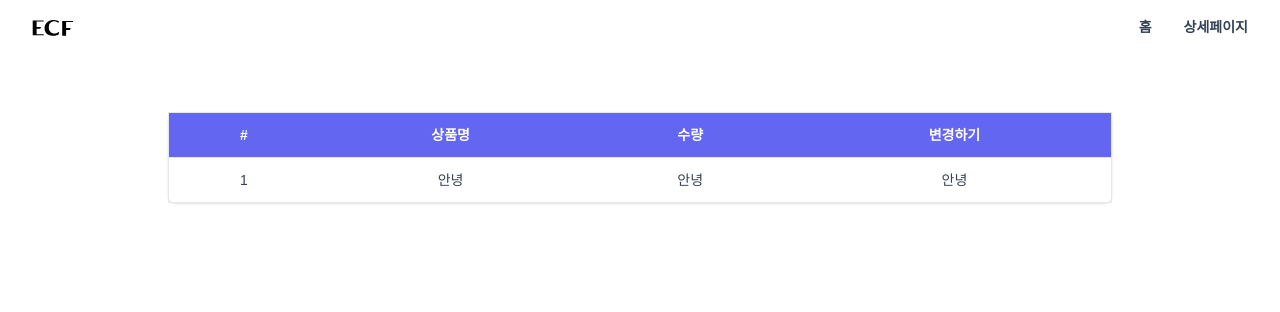
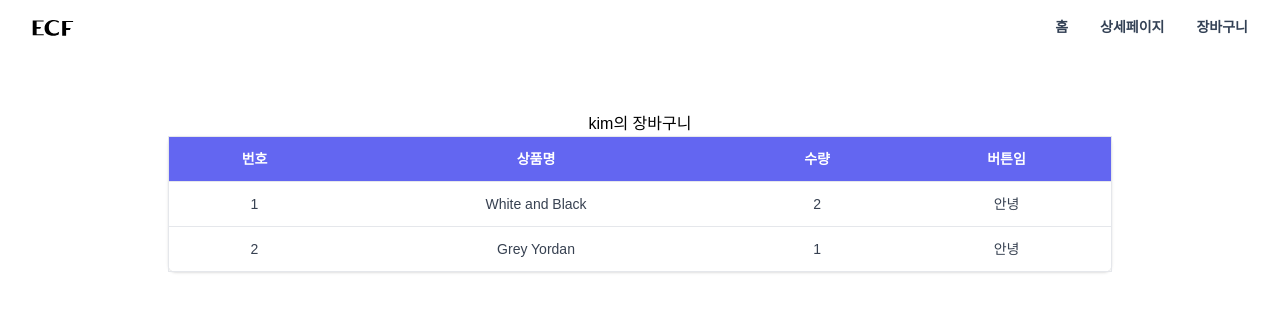
Before and after one commit to sunfivemin/react, a React (Create React App) app in the folder shop/: page /cart in a window 1280 px wide. Shown: the top 312 px of the page. Built offline with nearby package versions, Linux system fonts and the light colour scheme; a web font is replaced by a local one.

Commit message:
🎨 redux 장바구니

```diff
--- a/shop/src/App.js
+++ b/shop/src/App.js
@@ -38,8 +38,14 @@ function App() {
               <span className="sr-only">home page</span>
 
               <svg width="43" height="17" viewBox="0 0 44 18">
-                                <path className="cls-1" d="M0,.48H11.57V1.7H4.12V7.47s4.78-.03,4.78,0-.9,1.83-.9,1.83h-3.88v5.73h7.55v1.24H0V.48Z" />
-                                <polygon className="cls-1" points="42.74 2.18 42.74 .97 31.22 .97 31.22 16.75 32.9 16.75 35.31 16.75 35.35 16.75 35.35 10.46 39.38 10.46 40.23 8.44 35.35 8.44 35.35 2.18 42.74 2.18" />
+                <path
+                  className="cls-1"
+                  d="M0,.48H11.57V1.7H4.12V7.47s4.78-.03,4.78,0-.9,1.83-.9,1.83h-3.88v5.73h7.55v1.24H0V.48Z"
+                />
+                <polygon
+                  className="cls-1"
+                  points="42.74 2.18 42.74 .97 31.22 .97 31.22 16.75 32.9 16.75 35.31 16.75 35.35 16.75 35.35 10.46 39.38 10.46 40.23 8.44 35.35 8.44 35.35 2.18 42.74 2.18"
+                />
                 <path
                   className="cls-1"
                   d="M21.97,16.71c-5.4,.03-9.43-2.57-9.43-8.03,.03-2.89,.98-4.92,3.11-6.59C17.58,.5,19.97-.02,22.58,0c2.38,0,4.37,1.1,5.32,1.68l-.63,1.26c-1.35-1.13-3.16-1.69-4.9-1.71-1.71-.02-3.44,1.05-4.3,2.51-.44,.75-.72,1.57-.85,2.43-.36,2.33-.07,4.88,1.69,6.59,1.02,1,2.4,1.59,3.83,1.63,.33,0,.67,.01,.99-.04,1.82-.3,3.12-1.15,4.25-1.96l-.53,2.92c-1.2,.59-3.02,1.4-5.46,1.4Z"
@@ -61,8 +67,20 @@ function App() {
                       to="/detail/1"
                       onClick={() => {
                         navi("/detail/1");
-                                            }}>
+                      }}
+                    >
                       상세페이지
+                    </Link>
+                  </li>
+                  <li>
+                    <Link
+                      className=" hover:text-sky-900 font-gmarket"
+                      to="/cart"
+                      onClick={() => {
+                        navi("/cart");
+                      }}
+                    >
+                      장바구니
                     </Link>
                   </li>
                 </ul>
@@ -85,7 +103,11 @@ function App() {
               <div className="container pt-10 mx-auto">
                 <div className="flex flex-wrap ">
                   {cloths.map((cloth, index) => (
-                                        <Card key={index} cloth={cloth} image={clothImages[index]} />
+                    <Card
+                      key={index}
+                      cloth={cloth}
+                      image={clothImages[index]}
+                    />
                   ))}
 
                   {/* <img src={process.env.PUBLIC_URL + '/logo192.png'} className="w-full mx-auto h-[24rem] bg-center bg-contain bg-no-repeat" alt="" /> */}
@@ -103,7 +125,8 @@ function App() {
                         console.log("실패함 ㅅㄱ");
                       });
                   }}
-                                    className="inline-flex justify-center px-4 py-3 my-10 text-sm font-semibold text-white rounded-lg bg-slate-900 hover:bg-slate-700">
+                  className="inline-flex justify-center px-4 py-3 my-10 text-sm font-semibold text-white rounded-lg bg-slate-900 hover:bg-slate-700"
+                >
                   더보기
                 </button>
               </div>
@@ -162,7 +185,11 @@ function About() {
 function Card({ cloth, image }) {
   return (
     <div className="w-full px-4 mb-4 md:w-1/3">
-            <img src={image} className="w-full mx-auto h-[24rem] bg-center bg-contain bg-no-repeat" alt={cloth.title} />
+      <img
+        src={image}
+        className="w-full mx-auto h-[24rem] bg-center bg-contain bg-no-repeat"
+        alt={cloth.title}
+      />
       <h4 className="mt-2 text-xl font-bold">{cloth.title}</h4>
       <p className="text-gray-700">{cloth.price}</p>
     </div>
--- a/shop/src/pages/Cart.js
+++ b/shop/src/pages/Cart.js
@@ -1,28 +1,58 @@
-import { useSelector } from "react-redux";
+import { useDispatch, useSelector } from "react-redux";
+import { changeName } from "./../store.js";
 
 function Cart() {
-    let user = useSelector((state) => {
-        return state;
-    });
+  // 필요한 상태만 선택합니다.
+  const user = useSelector((state) => state.user);
+  const cart = useSelector((state) => state.cart);
+  const dispatch = useDispatch();
 
   return (
-        <div class="container mx-auto p-4 mt-10">
-            <table class="min-w-full bg-white border border-gray-200 rounded-lg shadow">
-                <thead class="bg-indigo-500 text-white">
+    <div className="container mx-auto p-4 mt-10">
+      <h6>{user.name}의 장바구니</h6>
+      <table className="min-w-full bg-white border border-gray-200 rounded-lg shadow">
+        <thead className="bg-indigo-500 text-white">
           <tr>
-                        <th class="py-3 px-4 text-center text-sm font-semibold uppercase">#</th>
-                        <th class="py-3 px-4 text-center text-sm font-semibold uppercase">상품명</th>
-                        <th class="py-3 px-4 text-center text-sm font-semibold uppercase">수량</th>
-                        <th class="py-3 px-4 text-center text-sm font-semibold uppercase">변경하기</th>
+            <th className="py-3 px-4 text-center text-sm font-semibold uppercase">
+              번호
+            </th>
+            <th className="py-3 px-4 text-center text-sm font-semibold uppercase">
+              상품명
+            </th>
+            <th className="py-3 px-4 text-center text-sm font-semibold uppercase">
+              수량
+            </th>
+            <th className="py-3 px-4 text-center text-sm font-semibold uppercase">
+              <button
+                onClick={() => {
+                  dispatch(changeName());
+                }}
+              >
+                버튼임
+              </button>
+            </th>
           </tr>
         </thead>
         <tbody>
-                    <tr class="border-t border-gray-200 hover:bg-gray-100">
-                        <td class="py-3 px-4 text-center text-sm text-gray-700">1</td>
-                        <td class="py-3 px-4 text-center text-sm text-gray-700">안녕</td>
-                        <td class="py-3 px-4 text-center text-sm text-gray-700">안녕</td>
-                        <td class="py-3 px-4 text-center text-sm text-gray-700">안녕</td>
+          {cart.map((item, index) => (
+            <tr
+              className="border-t border-gray-200 hover:bg-gray-100"
+              key={index}
+            >
+              <td className="py-3 px-4 text-center text-sm text-gray-700">
+                {index + 1}
+              </td>
+              <td className="py-3 px-4 text-center text-sm text-gray-700">
+                {item.name}
+              </td>
+              <td className="py-3 px-4 text-center text-sm text-gray-700">
+                {item.count}
+              </td>
+              <td className="py-3 px-4 text-center text-sm text-gray-700">
+                안녕
+              </td>
             </tr>
+          ))}
         </tbody>
       </table>
     </div>
--- a/shop/src/store.js
+++ b/shop/src/store.js
@@ -1,12 +1,29 @@
 import { configureStore, createSlice } from "@reduxjs/toolkit";
 
 let user = createSlice({
-    name: "user",
-    initialState: "min",
+  name: "user",
+  initialState: { name: "kim", age: 20 },
+  reducers: {
+    changeName(state) {
+      state.name = "park";
+    },
+  },
 });
 
+export let { changeName } = user.actions;
+
+let cart = createSlice({
+  name: "cart",
+  initialState: [
+    { id: 0, name: "White and Black", count: 2 },
+    { id: 2, name: "Grey Yordan", count: 1 },
+  ],
+});
+
+// 등록
 export default configureStore({
-    reducer: {
-        user: user.reducer,
-    },
+  reducer: {
+    user: user.reducer,
+    cart: cart.reducer,
+  },
 });
```
Also changed, not shown: shop/src/pages/Detail.js (+59 -24 lines). Lines whose indentation alone changed are shown as unchanged.
